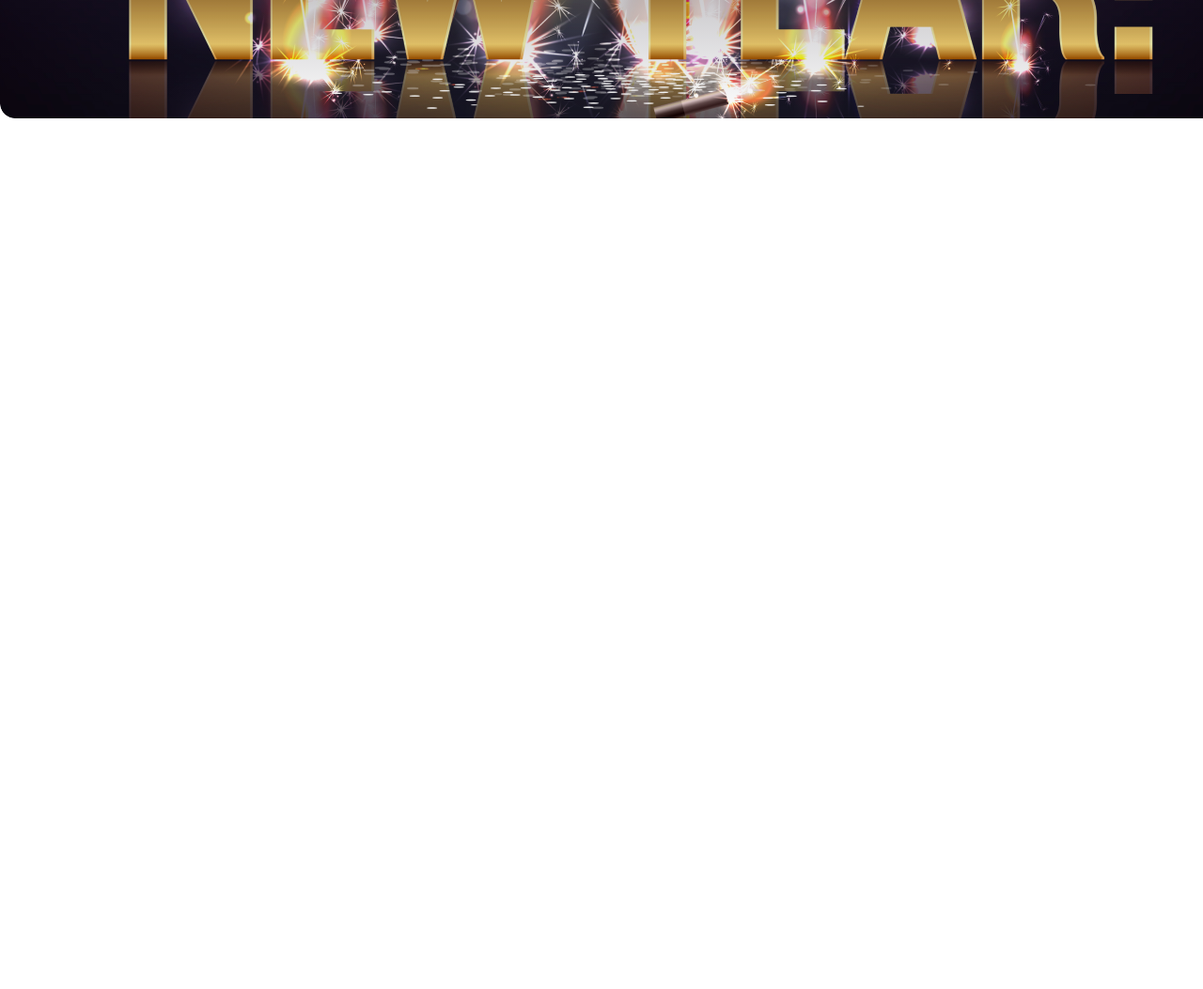
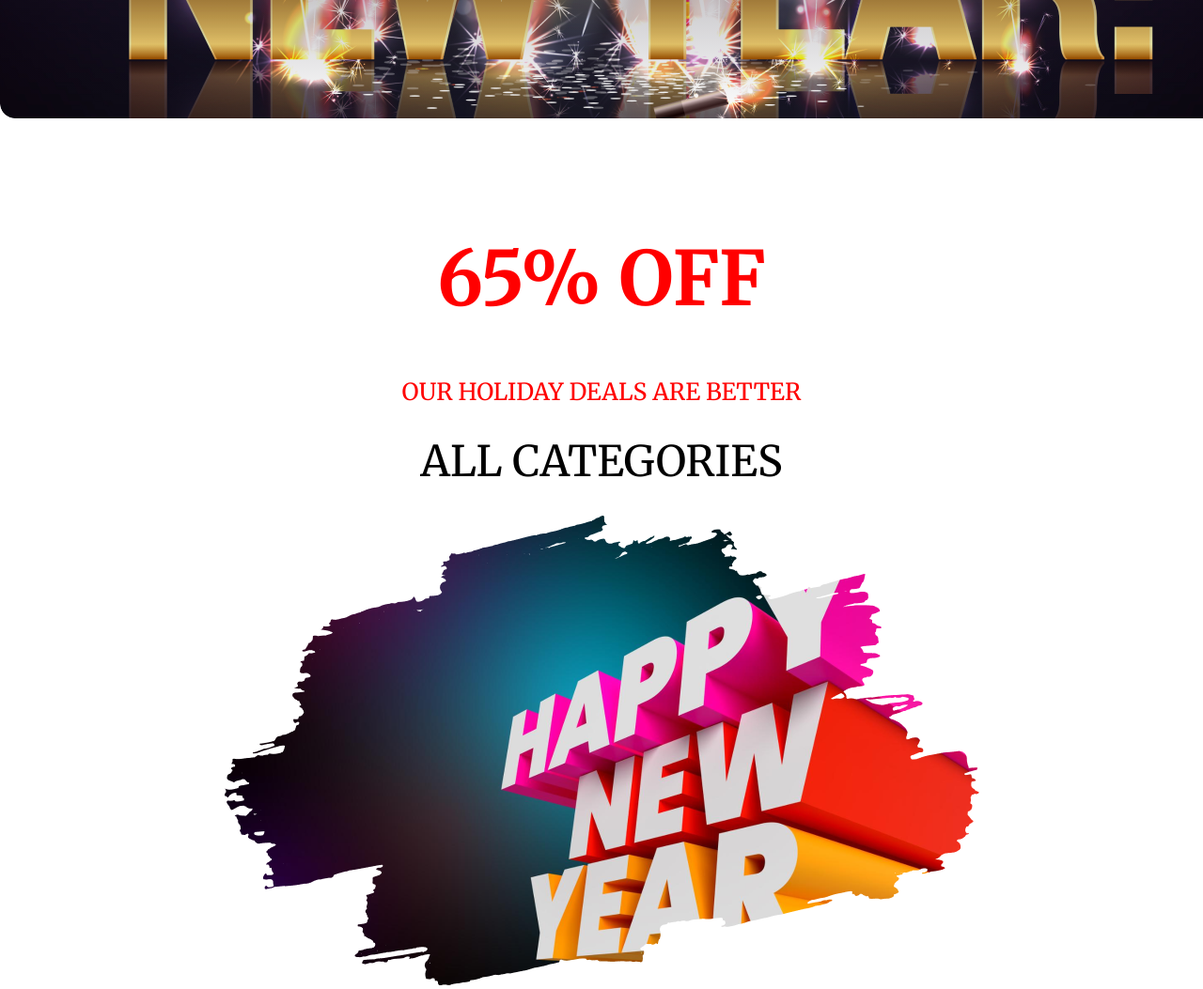
Before and after one commit to hsrokon/NewYearChallenge-PH, a plain HTML site: page index.html in a window 1280 px wide. Shown: the part 524-1577 px from the top of the page at 94% size. Before the commit the page ends 800 px from the top, so only its background shows below. Drawn offline with Linux system fonts and the light colour scheme; a web font is replaced by a local one.

Commit message:
Completed second-section

```diff
--- a/index.html
+++ b/index.html
@@ -11,10 +11,19 @@
 <body>
 
 <div class="main">
-  <div class="new-year-title">
-    <p class="happy-text">HappyNewYear</p>
-    <h1 class="celebration-text">New Year Party <br> Celebration</h1>
-  </div>
+      <!-- first-section -->
+      <div class="new-year-title">
+        <p class="happy-text">HappyNewYear</p>
+        <h1 class="celebration-text">New Year Party <br> Celebration</h1>
+      </div>
+
+       <!-- second-section -->
+      <div class="second-section">
+        <h1 class="percent-off">65% OFF</h1>
+        <div class="text1">OUR HOLIDAY DEALS ARE BETTER</div>
+        <div class="text2">ALL CATEGORIES</div>
+        <img src="images/NewYearPhoto.png" alt="">
+      </div>
 </div>
 
 </body>
--- a/styles/styles.css
+++ b/styles/styles.css
@@ -6,6 +6,8 @@ body {
   color: white;
 }
 
+
+/* new-year-title | first-section */
 .new-year-title {
   background: linear-gradient(180.00deg, rgb(7, 2, 17), rgba(7, 2, 17, 0) 100%), url(../images/BannerImage.png);
   background-repeat: no-repeat;
@@ -20,7 +22,7 @@ body {
 
 .happy-text {
   padding-top: 170px;
-  font-size: 24px;
+  font-size: 35px;
   font-weight: 700 ;
 }
 
@@ -29,3 +31,26 @@ body {
   font-weight: 700 ;
   margin-bottom: 50px;
 }
+
+
+/* second-section */
+.second-section {
+  text-align: center;
+  margin-top: 120px;
+}
+
+.percent-off {
+  color: red;
+  font-size: 80px;
+}
+
+.text1 {
+  color: red;
+  font-size: 25PX;
+}
+
+.text2 {
+  color: black;
+  font-size: 45PX;
+  margin: 30px 0;
+}
```
Also changed, not shown: images/NewYearPhoto.png (renamed from images/New Year Photo.png).
